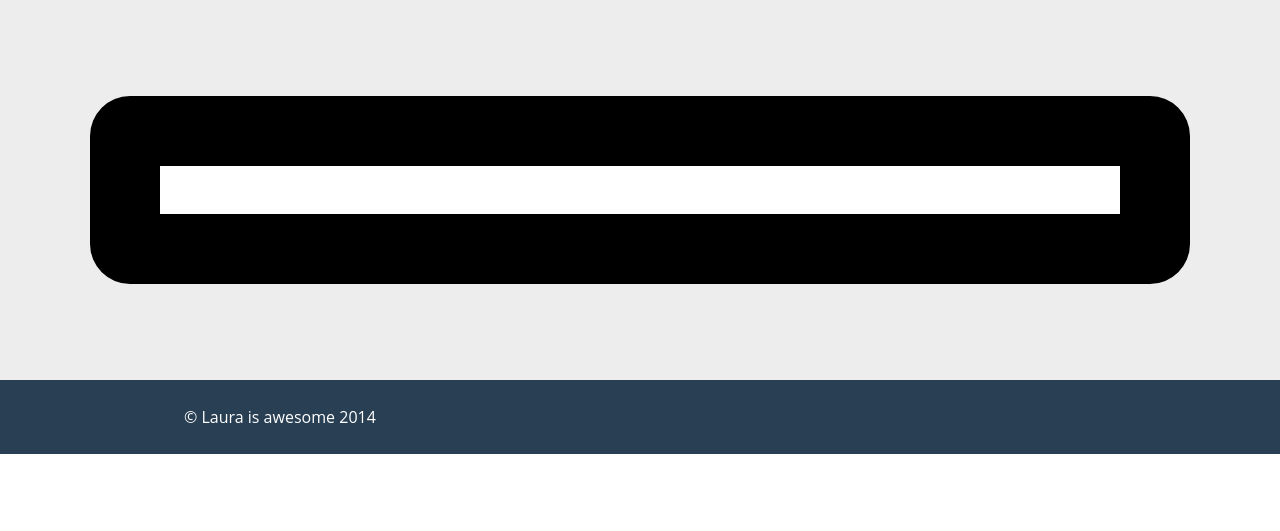
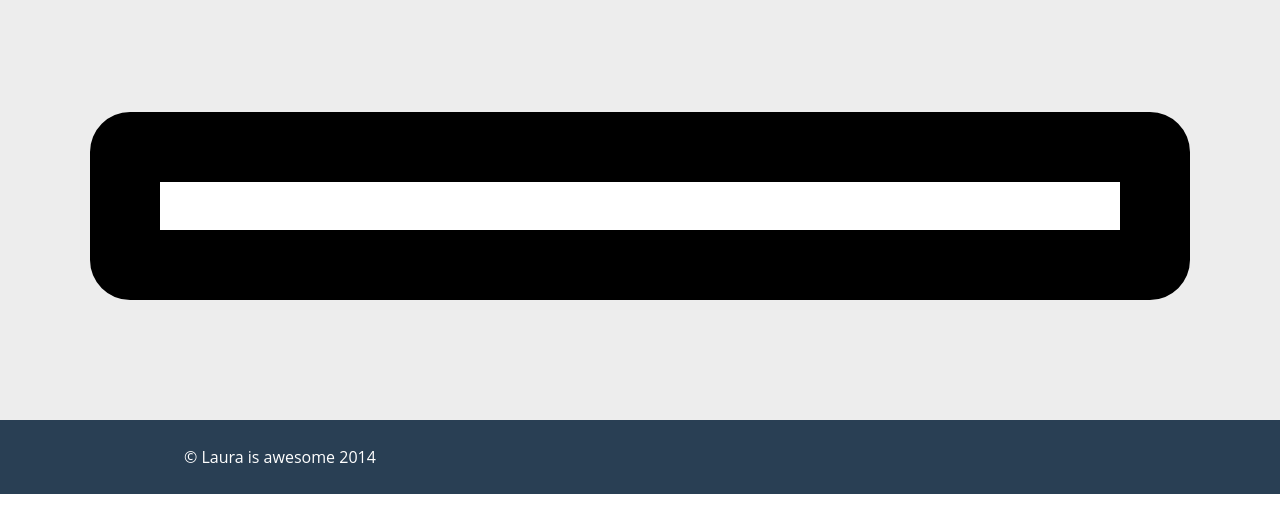
Before and after one commit to laurabunea/Flego, a PHP site: template www/templates/freds-closet.twig in a window 1280 px wide. Shown: the part 269-800 px from the top of the page. Run offline with PHP 8.4, Linux system fonts and the light colour scheme; the template is opened without the code that fills it, so the values that code supplies are empty; some libraries are stand-ins or nearby versions.

Commit message:
updated code

```diff
--- a/www/templates/freds-closet.twig
+++ b/www/templates/freds-closet.twig
@@ -96,6 +96,7 @@
             }) }}
 
         </div>
+        <div class='block-m pt-0'>
         <div class='grid-container device-container' >
 
             {{ macros.lego('device-header', {
@@ -165,6 +166,7 @@
             </div>
 
         </div><!--grid container ends-->
+    </div>
     </div><!--theme ends-->
 
     <!--grid breakpoint helpers -->
```
